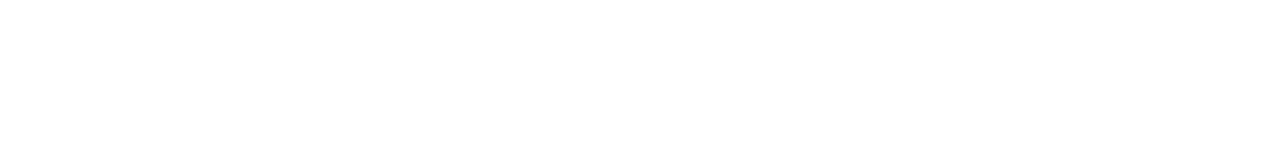
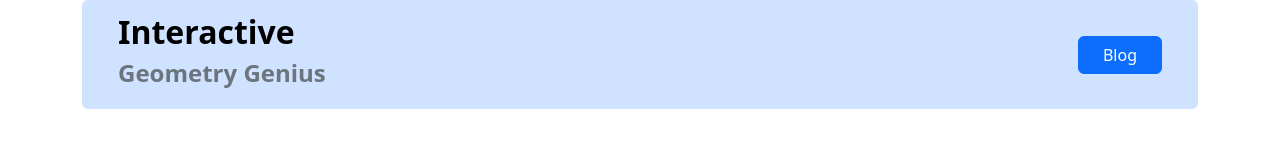
Before and after one commit to nusratjahan2/geometry-genius-solution, a plain HTML site: page index.html in a window 1280 px wide. Drawn offline with nearby package versions, Linux system fonts and the light colour scheme.

Commit message:
navbar added

```diff
--- a/index.html
+++ b/index.html
@@ -7,6 +7,17 @@
     <link rel="stylesheet" href="https://cdn.jsdelivr.net/npm/bootstrap@5.3.1/dist/css/bootstrap.min.css">
 </head>
 <body>
+    <div class="container">
+        <nav class="navbar bg-primary-subtle px-4 py-2 rounded-2">
+            <div class="container-fluid">
+              <span class="navbar-brand mb-0 h1">
+                <h2 class="fw-bold">Interactive</h2>
+                <h4 class="fw-semibold text-secondary">Geometry Genius</h4>
+              </span>
+              <button type="button" class="btn btn-primary px-4">Blog</button>
+            </div>
+          </nav>
+    </div>
 
 
 
```
Also changed, not shown: style.css (added).
